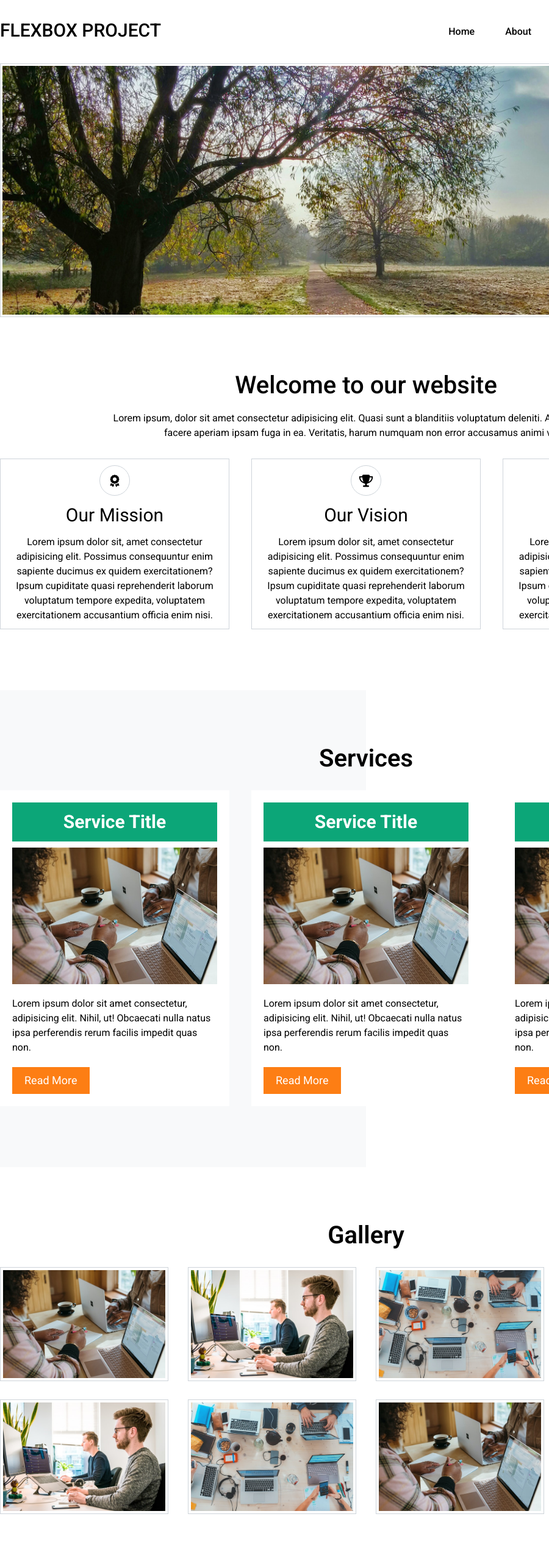
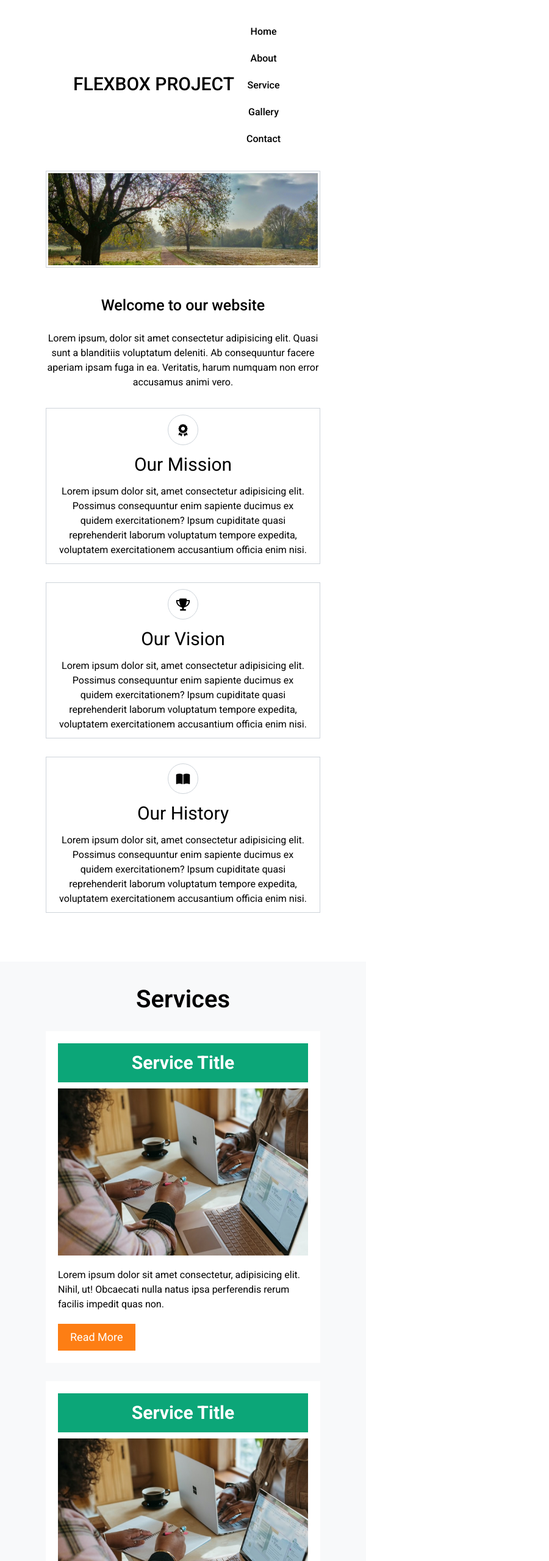
Before and after one commit to aburaihan8715/simple_flexbox_project, a plain HTML site: page index.html in a window 600 px wide. Shown: the top 2560 px of the page at 61% size, 900 px wide, since content can reach past the window. Drawn offline with Linux system fonts and the light colour scheme.

Commit message:
done with responsive

```diff
--- a/assets/css/responsive.css
+++ b/assets/css/responsive.css
@@ -1,15 +1,81 @@
 /* Medium Layout: 1280px. */
 @media only screen and (min-width: 992px) and (max-width: 1200px) {
+  .container {
+    width: 970px;
+  }
 }
 
 /* Tablet Layout: 768px. */
 @media only screen and (min-width: 768px) and (max-width: 991px) {
+  .container {
+    width: 750px;
+  }
+
+  .menu ul {
+    gap: 0px;
+  }
 }
 
 /* Mobile Layout: 320px. */
 @media only screen and (max-width: 767px) {
+  .container {
+    width: 300px;
+  }
+
+  .section_padding {
+    padding: 50px 0;
+  }
+
+  /* header */
+  .navbar {
+    justify-content: center;
+  }
+
+  .menu ul {
+    gap: 0px;
+    flex-direction: column;
+  }
+
+  /* about */
+  .about_title {
+    width: 100%;
+  }
+
+  .about_title h2 {
+    font-size: 25px;
+  }
+
+  .single_about {
+    flex-basis: 100%;
+    margin-bottom: 30px;
+  }
+
+  /* service */
+  .single_service {
+    flex-basis: 100%;
+    margin-bottom: 30px;
+  }
+
+  /* gallery */
+  .single_gallery {
+    flex-basis: 48%;
+    margin-bottom: 15px;
+  }
+
+  /* contact */
+  .contact_form {
+    flex-basis: 100%;
+  }
+
+  .contact_address {
+    flex-basis: 100%;
+    padding-top: 30px;
+  }
 }
 
 /* Wide Mobile Layout: 480px. */
 @media only screen and (min-width: 480px) and (max-width: 767px) {
+  .container {
+    width: 450px;
+  }
 }
--- a/assets/css/style.css
+++ b/assets/css/style.css
@@ -67,6 +67,10 @@ COMMON CLASS
   margin-bottom: 40px;
 }
 
+.hidden {
+  display: none;
+}
+
 /* ==============
 HEADER CSS
 ===============*/
@@ -77,6 +81,7 @@ HEADER CSS
   display: flex;
   justify-content: space-between;
   align-items: center;
+  flex-wrap: wrap;
 }
 
 .logo a {
@@ -90,6 +95,8 @@ HEADER CSS
 .menu ul {
   display: flex;
   gap: 10px;
+  align-items: center;
+  flex-wrap: wrap;
 }
 
 .menu a {
```
